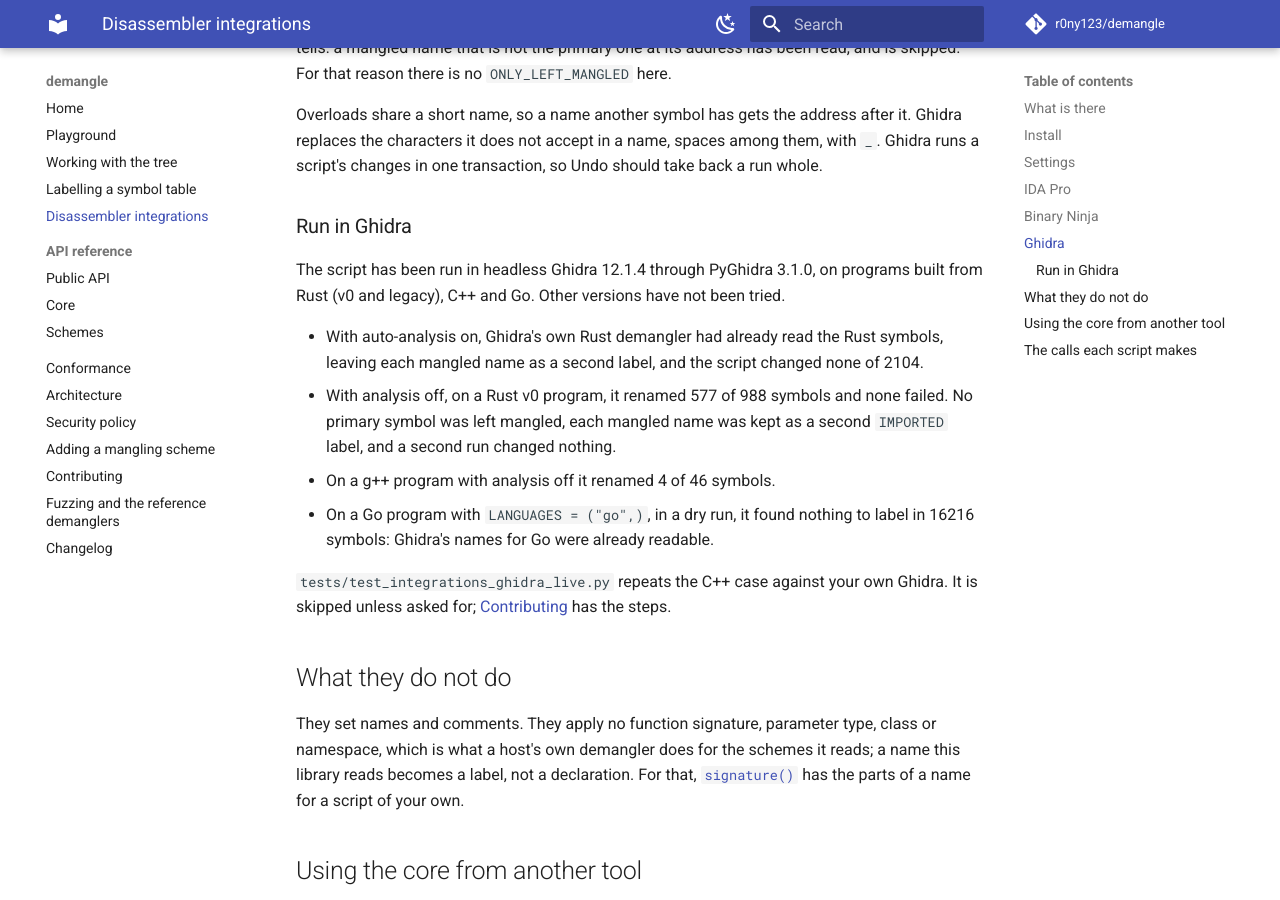
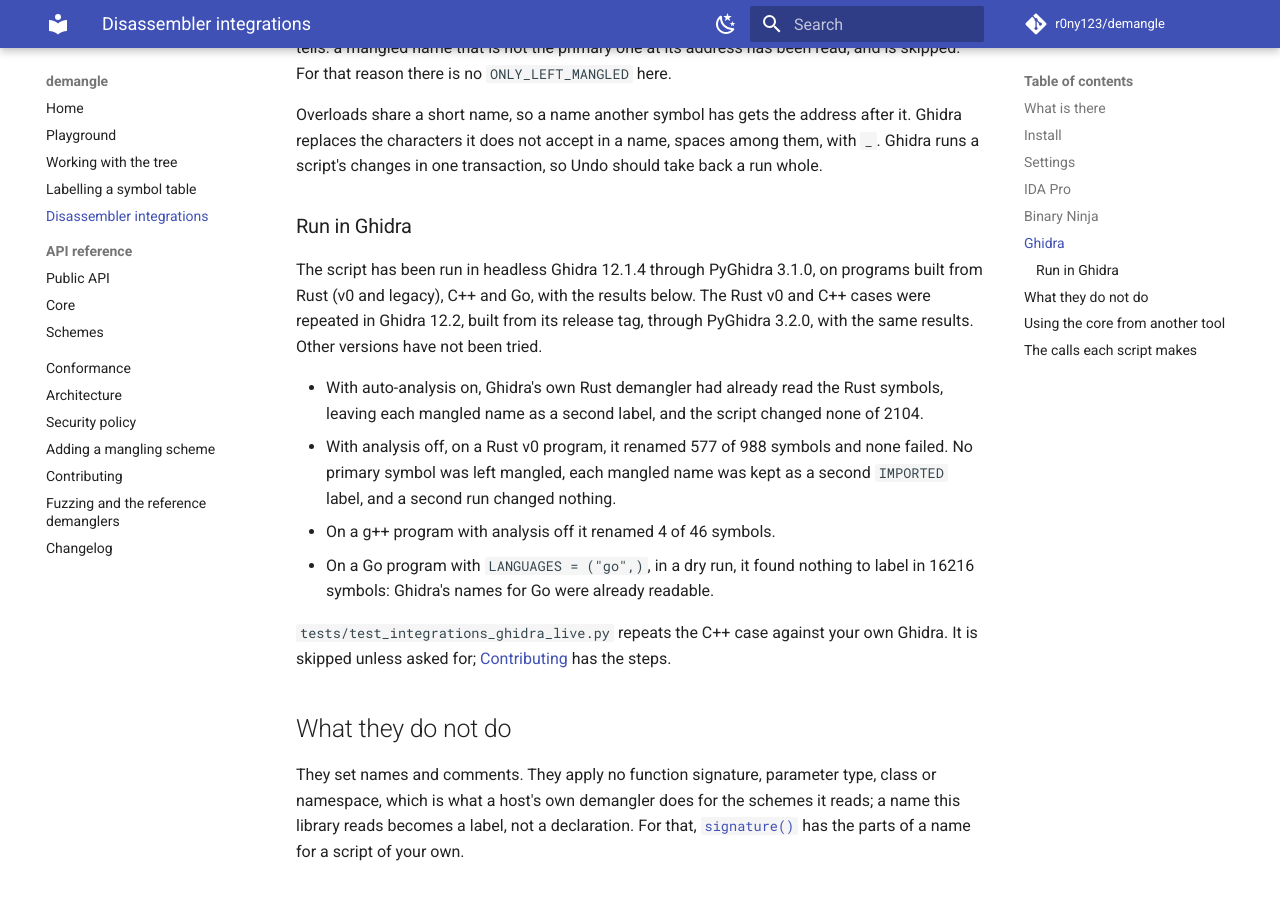
Before and after one commit to r0ny123/demangle, an MkDocs documentation site: the page built from docs/integrations.md, in a window 1280 px wide and 900 px high, scrolled down 3479 px. Built offline with MkDocs 1.6.1 and Material for MkDocs 9.7.7, drawn with Linux system fonts in a browser that asks for light colours; comment, search, counter and statistics services are not loaded.

Commit message:
docs: note that the Ghidra script also ran in Ghidra 12.2
Repeated in Ghidra 12.2, built from its `Ghidra_12.2_build` tag, through
PyGhidra 3.2.0 on JDK 25: the opt-in live test passes (4 of 4), and the
Rust v0 case gives the same result as in 12.1.4 -- 577 of 988 symbols
renamed, none failed, and a second run changes nothing.

```diff
--- a/docs/integrations.md
+++ b/docs/integrations.md
@@ -134,7 +134,9 @@
 ### Run in Ghidra
 
 The script has been run in headless Ghidra 12.1.4 through PyGhidra 3.1.0, on programs
-built from Rust (v0 and legacy), C++ and Go. Other versions have not been tried.
+built from Rust (v0 and legacy), C++ and Go, with the results below. The Rust v0 and C++
+cases were repeated in Ghidra 12.2, built from its release tag, through PyGhidra 3.2.0,
+with the same results. Other versions have not been tried.
 
 - With auto-analysis on, Ghidra's own Rust demangler had already read the Rust symbols,
   leaving each mangled name as a second label, and the script changed none of 2104.
```
Also changed, not shown: 1 other file.
